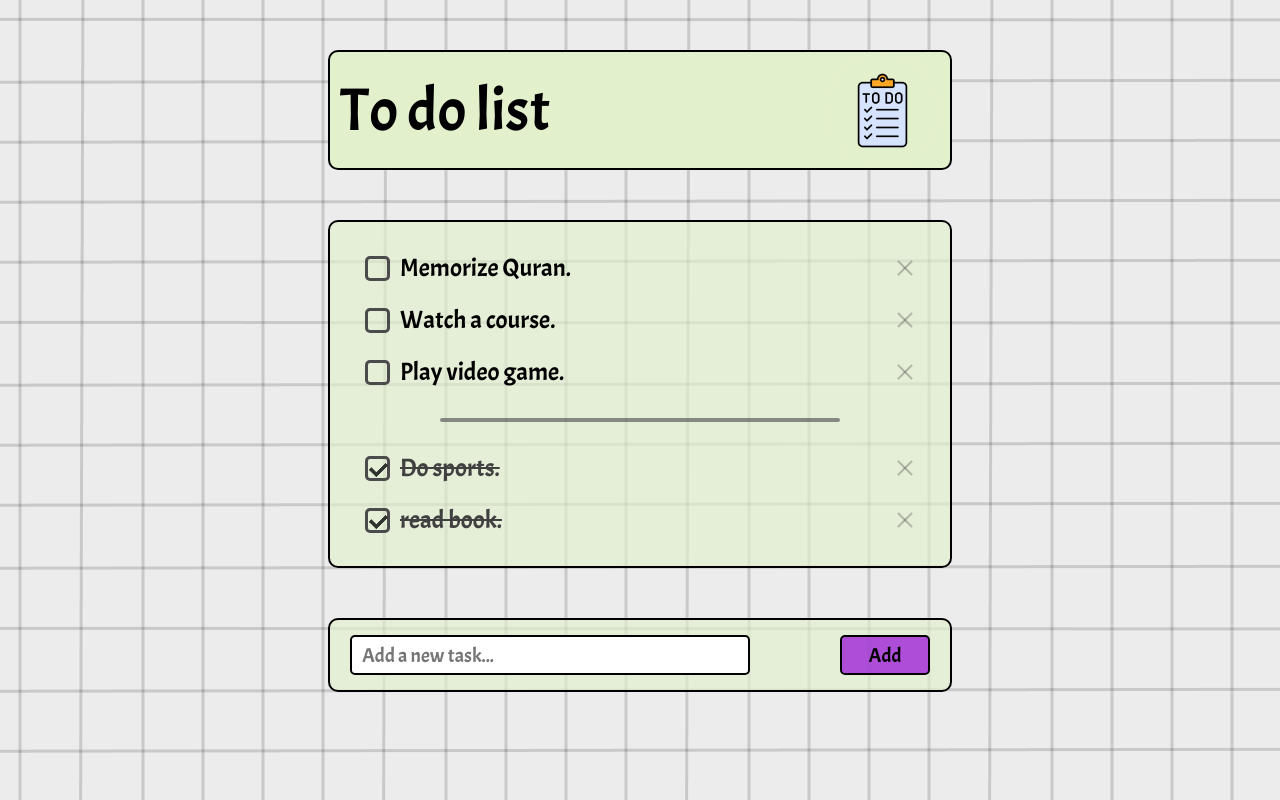
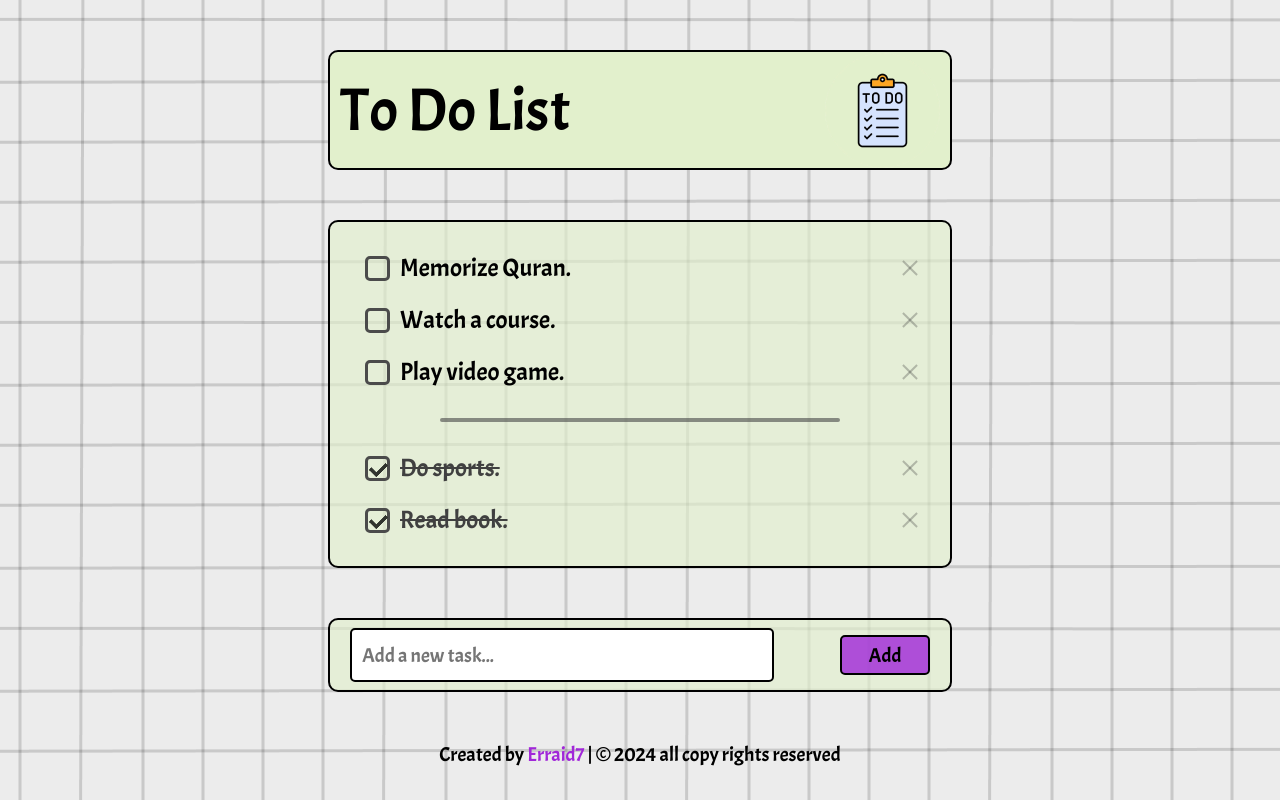
Before and after one commit to Erraid7/Learning-Projects, a plain HTML site: page first js project/index.html in a window 1280 px wide. Drawn offline with Linux system fonts and the light colour scheme.

Commit message:
simple adjustments

```diff
--- a/first js project/index.html
+++ b/first js project/index.html
@@ -1,52 +1,61 @@
+<!DOCTYPE html>
 <html lang="en">
 <head>
     <meta charset="UTF-8">
     <meta name="viewport" content="width=device-width, initial-scale=1.0">
-    <title>To do list</title>
+    <title>To Do List</title>
     <link rel="stylesheet" href="main.css">
     <link href="https://fonts.googleapis.com/css2?family=Acme&display=swap" rel="stylesheet">
 </head>
 <body>
-    <div id="baner">
-        <h1>To do list</h1>
-        <img src="./imgs/icon.png" alt="icon">
-    </div>
-    <div id="tasks-list">
+    <header id="banner">
+        <h1>To Do List</h1>
+        <img src="./imgs/icon.png" alt="To Do List Icon">
+    </header>
+
+    <section id="tasks-list">
         <ul id="not-done-tasks">
             <li>
-                <button type="button" class="custom-checkbox-button"></button>
+                <button type="button" class="custom-checkbox-button" aria-label="Mark task as done"></button>
                 <span class="task">Memorize Quran.</span>
-                <span class="delete-icon"></span>
+                <span class="delete-icon" aria-label="Delete task"></span>
             </li>
             <li>
-                <button type="button" class="custom-checkbox-button"></button>
+                <button type="button" class="custom-checkbox-button" aria-label="Mark task as done"></button>
                 <span class="task">Watch a course.</span>
-                <span class="delete-icon"></span>
+                <span class="delete-icon" aria-label="Delete task"></span>
             </li>
             <li>
-                <button type="button" class="custom-checkbox-button"></button>
+                <button type="button" class="custom-checkbox-button" aria-label="Mark task as done"></button>
                 <span class="task">Play video game.</span>
-                <span class="delete-icon"></span>
+                <span class="delete-icon" aria-label="Delete task"></span>
             </li>
         </ul>
-        <div id="dvider"></div>
+
+        <div id="divider"></div>
+
         <ul id="done-tasks">
             <li>
-                <button type="button" class="custom-checkbox-button checked"></button>
+                <button type="button" class="custom-checkbox-button checked" aria-label="Mark task as not done"></button>
                 <span class="task">Do sports.</span>
-                <span class="delete-icon"></span>
+                <span class="delete-icon" aria-label="Delete task"></span>
             </li>
             <li>
-                <button type="button" class="custom-checkbox-button checked"></button>
-                <span class="task">read book.</span>
-                <span class="delete-icon"></span>
+                <button type="button" class="custom-checkbox-button checked" aria-label="Mark task as not done"></button>
+                <span class="task">Read book.</span>
+                <span class="delete-icon" aria-label="Delete task"></span>
             </li>
         </ul>
-    </div>
-    <div id="add-task">
-        <input type="text" id="task-input" placeholder="Add a new task...">
+    </section>
+
+    <section id="add-task">
+        <input type="text" id="task-input" placeholder="Add a new task..." aria-label="New task input">
         <button type="button" id="add-button" onclick="addTask()">Add</button>
-    </div>
+    </section>
+
+    <footer>
+        <p>Created by <a href="https://github.com/Erraid7" target="_blank">Erraid7</a> | &copy; 2024 all copy rights reserved</p>
+    </footer>
 
     <script src="script.js"></script>
 </body>
--- a/first js project/main.css
+++ b/first js project/main.css
@@ -2,7 +2,7 @@ body {
     background-image: url(./imgs/background.png);
 }
 
-#baner {
+header#banner {
     display: flex;
     justify-content: space-between;
     align-items: center;
@@ -15,19 +15,19 @@ body {
     padding: 0 10px;
 }
 
-#baner img {
+header#banner img {
     width: 115px;
     height: 115px;
 }
 
-#baner h1 {
+header#banner h1 {
     font-size: 60px;
-    font-family: Acme , sans-serif;
+    font-family: 'Acme', sans-serif;
     font-weight: 500;
     color: rgba(0, 0, 0, 1);
 }
 
-#tasks-list{
+section#tasks-list {
     width: 600px;
     margin: 0 auto;
     padding: 10px;
@@ -42,23 +42,23 @@ ul {
     list-style: none;
 }
 
-li{
+li {
     display: flex;
     justify-content: left;
     align-items: center;
     padding: 10px;
 }
 
-li span {
+li span.task {
     font-size: 25px;
-    font-family: Acme , sans-serif;
+    font-family: 'Acme', sans-serif;
     font-weight: lighter;
     color: rgba(0, 0, 0, 1);
     padding: 0 5px;
     max-width: 500px;
 }
 
-#dvider{
+#divider {
     width: 400px;
     height: 4px;
     background-color: rgba(70, 70, 70, 0.6);
@@ -79,17 +79,16 @@ li span {
     margin: 0 5px;
 }
 
-/* add animated hover effect on the checkbox */
+/* Add an animated hover effect on the checkbox */
 .custom-checkbox-button:hover {
     background-color: rgba(56, 144, 36, 0.3);
     transition: 0.2s ease-out;
 }
 
-.checked:hover{
+.custom-checkbox-button.checked:hover {
     background-color: rgba(144, 36, 36, 0.394);
     transition: 0.2s ease-out;
 }
-
 
 /* Add a checkmark when checked */
 .custom-checkbox-button.checked::after {
@@ -99,19 +98,18 @@ li span {
     top: 0;
     width: 6.5px;
     height: 13px;
-    border:  solid rgb(48, 51, 46);
+    border: solid rgb(48, 51, 46);
     border-width: 0 4px 4px 0;
     border-radius: 1px;
     transform: rotate(45deg);
 }
 
-
-#done-tasks li span{
+#done-tasks li span {
     text-decoration: line-through;
-    color: rgb(64, 64, 64);
+    color: rgba(64, 64, 64, 1);
 }
 
-#add-task {
+section#add-task {
     display: flex;
     justify-content: space-between;
     align-items: center;
@@ -124,25 +122,25 @@ li span {
     border-radius: 10px;
 }
 
-#add-task input {
+section#add-task input {
     width: 400px;
     height: 40px;
     padding: 5px 10px;
     font-size: 20px;
     margin: 0 10px;
-    font-family: Acme , sans-serif;
+    font-family: 'Acme', sans-serif;
     font-weight: lighter;
     color: rgba(0, 0, 0, 1);
     border: 2px solid rgba(0, 0, 0, 1);
     border-radius: 5px;
 }
 
-#add-task button {
+section#add-task button {
     width: 90px;
     height: 40px;
     margin: 0 10px;
     font-size: 20px;
-    font-family: Acme , sans-serif;
+    font-family: 'Acme', sans-serif;
     font-weight: 500;
     color: rgba(0, 0, 0, 1);
     background-color: rgba(161, 39, 217, 0.8);
@@ -151,7 +149,7 @@ li span {
     cursor: pointer;
 }
 
-#add-task button:hover {
+section#add-task button:hover {
     background-color: rgba(194, 117, 229);
     transition: 0.2s ease-in-out;
 }
@@ -187,3 +185,30 @@ li span {
     background-color: rgb(222, 41, 41);
     transition: 0.2s ease-in-out;
 }
+
+/* style the footer :
+<footer>
+        <p>Created by <a href="https://github.com/Erraid7" target="_blank">Erraid7</a> | &copy; 2024 all copy rights reserved</p>
+</footer>
+ */
+footer {
+    text-align: center;
+    margin-top: 50px;
+}
+
+footer p {
+    font-size: 20px;
+    font-family: 'Acme', sans-serif;
+    font-weight: lighter;
+    color: rgba(0, 0, 0, 1);
+}
+
+footer a {
+    color: rgba(161, 39, 217, 1);
+    text-decoration: none;
+}
+
+footer a:hover {
+    color: rgba(194, 117, 229);
+    transition: 0.2s ease-in-out;
+}
```
